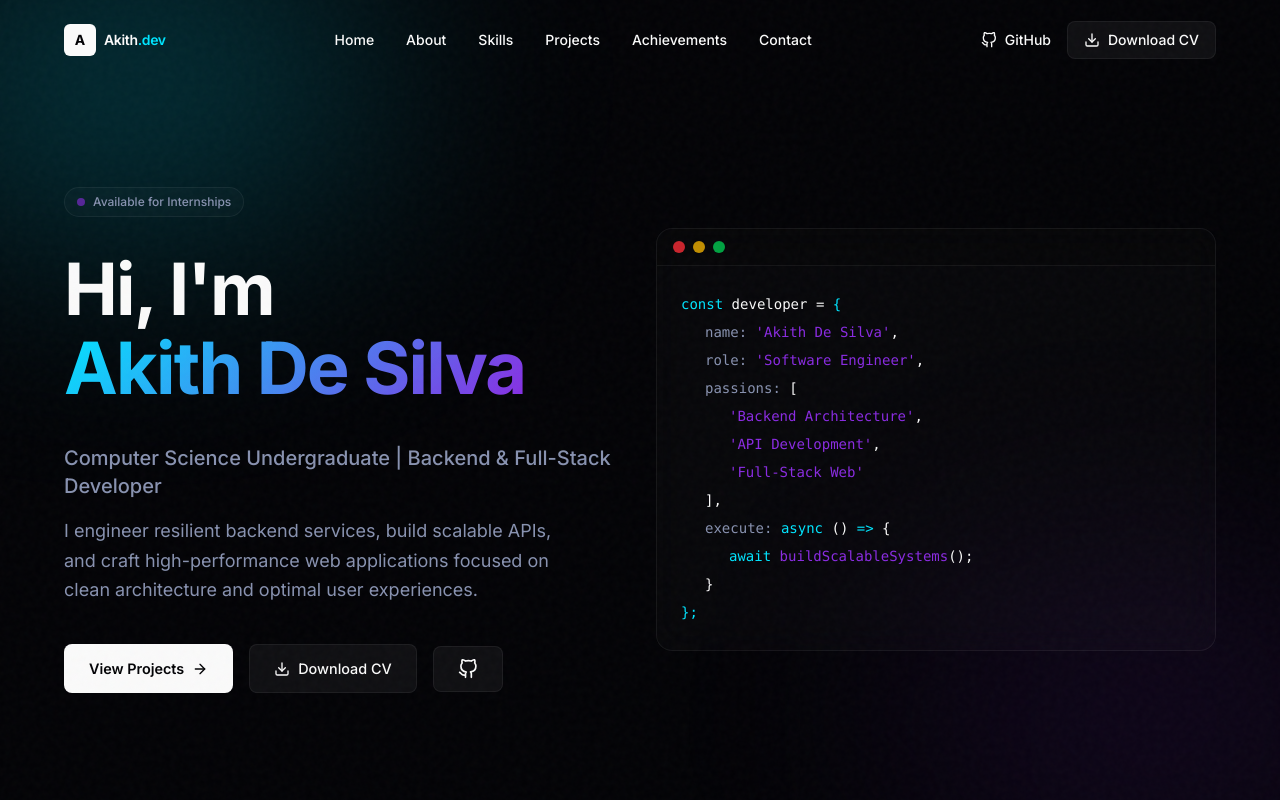
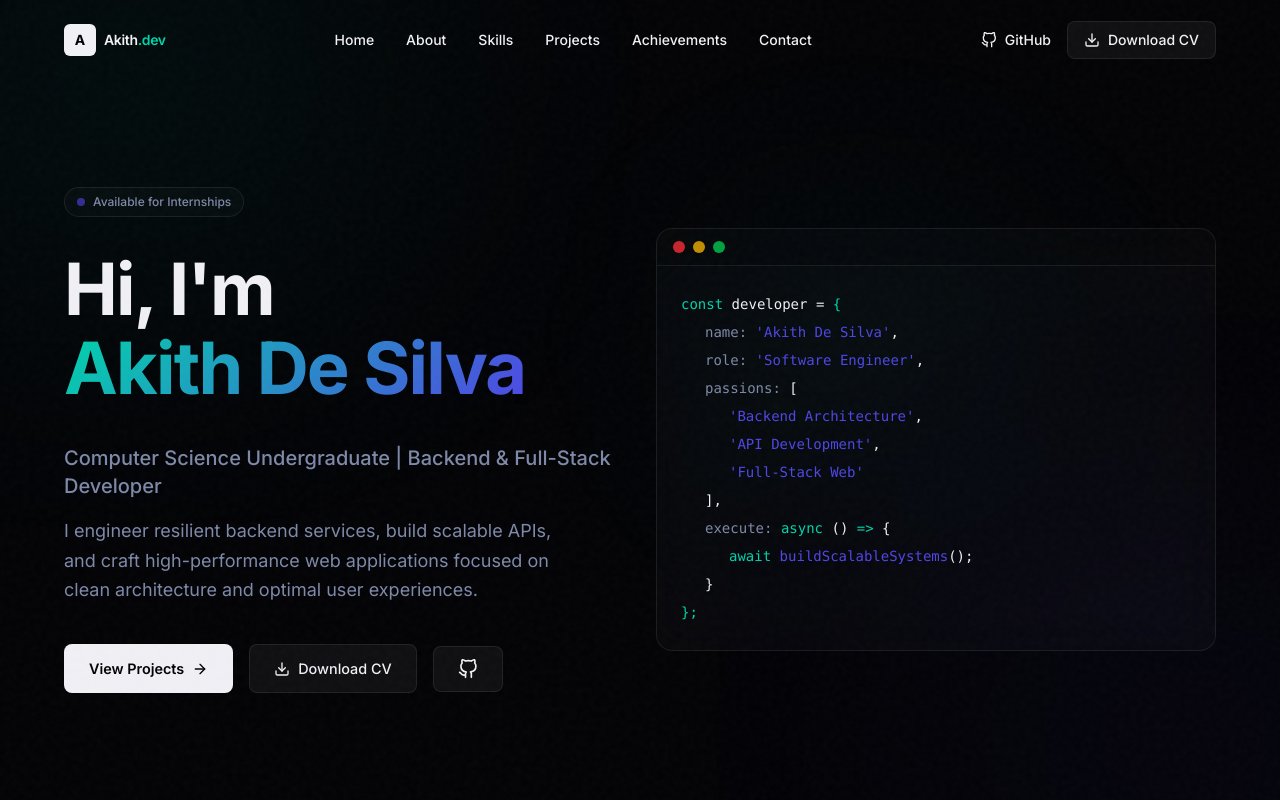
Before and after one commit to akith22/personal_portfolio, a React (Vite) app: page / in a window 1280 px wide. Shown: the top 800 px of the page. Built offline with nearby package versions, Linux system fonts and the light colour scheme.

Commit message:
Add some touches

```diff
--- a/src/components/Footer.tsx
+++ b/src/components/Footer.tsx
@@ -10,7 +10,8 @@ export default function Footer() {
     const year = new Date().getFullYear();
 
     return (
-        <footer className="border-t border-border bg-bg/50">
+        <footer className="border-t border-border bg-bg/50 relative">
+            <div className="glow-line absolute top-0 left-0" />
             <div className="container-base py-12 flex flex-col md:flex-row items-center justify-between gap-6">
                 {/* Copyright */}
                 <p className="text-sm text-muted font-medium text-center md:text-left">
--- a/src/components/Hero.tsx
+++ b/src/components/Hero.tsx
@@ -4,9 +4,10 @@ import { FiArrowRight, FiDownload, FiGithub } from 'react-icons/fi';
 export default function Hero() {
     return (
         <section id="home" className="relative min-h-screen flex items-center pt-20 overflow-hidden">
-            {/* Subtle Background Gradients */}
-            <div className="absolute top-[-10%] left-[-10%] w-[40%] h-[40%] bg-primary/20 blur-[120px] rounded-full pointer-events-none" />
-            <div className="absolute bottom-[-10%] right-[-10%] w-[40%] h-[40%] bg-secondary/10 blur-[120px] rounded-full pointer-events-none" />
+            {/* Background Gradient Orbs */}
+            <div className="absolute top-[-10%] left-[-10%] w-[40%] h-[40%] bg-primary/8 blur-[140px] rounded-full pointer-events-none" />
+            <div className="absolute bottom-[-10%] right-[-10%] w-[35%] h-[35%] bg-secondary/8 blur-[140px] rounded-full pointer-events-none" />
+            <div className="absolute top-[30%] right-[20%] w-[25%] h-[25%] bg-primary/5 blur-[120px] rounded-full pointer-events-none" />
 
             <div className="container-base relative z-10 grid lg:grid-cols-2 gap-12 lg:gap-8 items-center">
                 {/* Left Column: Content */}
@@ -76,7 +77,7 @@ export default function Hero() {
                                     <p><span className="text-secondary">'Full-Stack Web'</span></p>
                                 </div>
                                 <p>],</p>
-                                <p><span className="text-muted">execute:</span> <span className="text-primary">async</span> () <span className="text-primary">{'=>'}</span> {'{'}</p>
+                                <p><span className="text-muted">execute:</span> <span className="text-primary">async</span> () <span className="text-primary">{'=> '}</span> {'{'}</p>
                                 <div className="pl-6">
                                     <p><span className="text-primary">await</span> <span className="text-secondary">buildScalableSystems</span>();</p>
                                 </div>
--- a/src/components/Navbar.tsx
+++ b/src/components/Navbar.tsx
@@ -28,8 +28,8 @@ export default function Navbar() {
                 animate={{ y: 0 }}
                 transition={{ duration: 0.6, ease: [0.22, 1, 0.36, 1] }}
                 className={`fixed top-0 left-0 right-0 z-50 transition-all duration-300 border-b ${scrolled
-                        ? 'bg-bg/80 backdrop-blur-md border-border'
-                        : 'bg-transparent border-transparent'
+                    ? 'bg-bg/80 backdrop-blur-md border-border'
+                    : 'bg-transparent border-transparent'
                     }`}
             >
                 <div className="container-base h-16 sm:h-20 flex items-center justify-between">
@@ -49,10 +49,10 @@ export default function Navbar() {
                             <a
                                 key={link.name}
                                 href={link.href}
-                                className="text-sm font-medium text-muted hover:text-text-main transition-colors relative group"
+                                className="text-sm font-medium text-muted hover:text-text-main transition-all duration-300 relative group"
                             >
                                 {link.name}
-                                <span className="absolute -bottom-1 left-0 w-0 h-px bg-primary transition-all duration-300 group-hover:w-full" />
+                                <span className="absolute -bottom-1 left-0 w-0 h-px bg-primary transition-all duration-300 group-hover:w-full group-hover:shadow-[0_0_6px_var(--color-primary)]" />
                             </a>
                         ))}
                     </div>
@@ -83,6 +83,8 @@ export default function Navbar() {
                         <FiMenu className="w-5 h-5" />
                     </button>
                 </div>
+                {/* Glow line underneath navbar */}
+                <div className="glow-line" style={{ opacity: scrolled ? 0.5 : 0, transition: 'opacity 0.3s ease' }} />
             </motion.nav>
 
             {/* Mobile Menu */}
--- a/src/components/Projects.tsx
+++ b/src/components/Projects.tsx
@@ -14,30 +14,35 @@ const projects = [
         tagline: 'Networked File System',
         description: 'Developed a fault-tolerant network storage system from scratch. Implemented reliable data replication and automatic failure recovery across nodes.',
         tech: ['Java', 'Sockets', 'Multithreading', 'Network Programming'],
+        github: 'https://github.com/akith22/AtlasFS-Distributed-File-Storage-System',
     },
     {
         title: 'DiagNote',
         tagline: 'Healthcare Management API',
         description: 'Designed a resilient healthcare platform backend connecting doctors, patients, and laboratories to enable seamless appointment scheduling and secure record management workflows.',
         tech: ['Spring Boot', 'MySQL', 'REST APIs', 'TypeScript'],
+        github: 'https://github.com/akith22/DiagNote',
     },
     {
         title: 'TestLang++',
         tagline: 'API Testing Domain-Specific Language',
         description: 'Created a custom compiled DSL allowing QA engineers to script HTTP requests in a highly intuitive syntax, which compilers down into executable, automated JUnit test suites natively.',
         tech: ['C', 'Flex', 'Bison', 'Java', 'JUnit'],
+        github: 'https://github.com/akith22/TestLang',
     },
     {
         title: 'FungiFlow',
         tagline: 'Production Management Platform',
         description: 'End-to-end full-stack platform managing localized mushroom lab production batches, utilizing relational architecture to track inventory inputs, timeline scheduling, and sales analytics.',
         tech: ['Java', 'Spring Boot', 'React', 'MySQL'],
+        github: 'https://github.com/akith22/FungiFlow',
     },
     {
         title: 'AlertEYE',
         tagline: 'Driver Safety Matrix',
         description: 'Edge-computing system detecting chronic driver fatigue in real-time leveraging raw computer vision heuristics and sensory data streamed to a central Firebase realtime dashboard.',
         tech: ['Python', 'OpenCV', 'Arduino', 'Firebase'],
+        github: 'https://github.com/akith22/AlertEYE',
     },
 ];
 
--- a/src/index.css
+++ b/src/index.css
@@ -2,12 +2,12 @@
 
 @theme {
   --color-bg: #030306;
-  --color-surface: rgba(255, 255, 255, 0.02);
-  --color-primary: #00E5FF;
-  --color-secondary: #8A2BE2;
-  --color-text-main: #FAFAFA;
-  --color-muted: #8892B0;
-  --color-border: rgba(255, 255, 255, 0.06);
+  --color-surface: rgba(255, 255, 255, 0.025);
+  --color-primary: #00D4AA;
+  --color-secondary: #4F46E5;
+  --color-text-main: #F0F0F5;
+  --color-muted: #7E89A8;
+  --color-border: rgba(255, 255, 255, 0.08);
 }
 
 * {
@@ -49,16 +49,27 @@ a {
   background: var(--color-surface);
   border: 1px solid var(--color-border);
   border-radius: 16px;
-  backdrop-filter: blur(16px);
-  -webkit-backdrop-filter: blur(16px);
+  backdrop-filter: blur(20px) saturate(1.4);
+  -webkit-backdrop-filter: blur(20px) saturate(1.4);
   transition: transform 0.4s cubic-bezier(0.16, 1, 0.3, 1), border-color 0.4s ease, background 0.4s ease, box-shadow 0.4s ease;
 }
 
 .premium-card-hover:hover {
-  background: rgba(255, 255, 255, 0.04);
-  border-color: rgba(0, 229, 255, 0.4);
+  background: rgba(255, 255, 255, 0.045);
+  border-color: rgba(0, 212, 170, 0.35);
   transform: translateY(-6px);
-  box-shadow: 0 16px 40px -10px rgba(0, 0, 0, 0.8), 0 0 24px -6px rgba(0, 229, 255, 0.2);
+  box-shadow:
+    0 20px 50px -12px rgba(0, 0, 0, 0.85),
+    0 0 28px -4px rgba(0, 212, 170, 0.15),
+    inset 0 1px 0 rgba(0, 212, 170, 0.06);
+}
+
+/* Decorative glow line */
+.glow-line {
+  height: 1px;
+  width: 100%;
+  background: linear-gradient(90deg, transparent 0%, var(--color-primary) 50%, transparent 100%);
+  opacity: 0.5;
 }
 
 /* Typography */
@@ -152,7 +163,7 @@ a {
 .btn-gradient:hover {
   opacity: 0.95;
   transform: translateY(-2px);
-  box-shadow: 0 8px 25px -5px rgba(0, 229, 255, 0.5);
+  box-shadow: 0 12px 35px -5px rgba(0, 212, 170, 0.45), 0 4px 15px rgba(79, 70, 229, 0.3);
 }
 
 /* Forms */
@@ -192,8 +203,10 @@ a {
 
 .tech-badge:hover {
   color: var(--color-text-main);
-  border-color: rgba(255, 255, 255, 0.15);
-  background: rgba(255, 255, 255, 0.08);
+  border-color: rgba(0, 212, 170, 0.25);
+  background: rgba(0, 212, 170, 0.06);
+  border-left: 2px solid rgba(0, 212, 170, 0.6);
+  box-shadow: 0 0 10px rgba(0, 212, 170, 0.12);
 }
 
 /* Scrollbar */
@@ -230,7 +243,7 @@ a {
   display: inline-block;
   overflow: hidden;
   white-space: nowrap;
-  border-right: 2px solid var(--color-text-main);
+  border-right: 2px solid var(--color-primary);
   animation: typing 4s steps(20) infinite, blink .75s step-end infinite;
   /* ensure the element is sized for animation */
   max-width: 0;
```
Also changed, not shown: src/components/Contact.tsx (+27 -33 lines).
